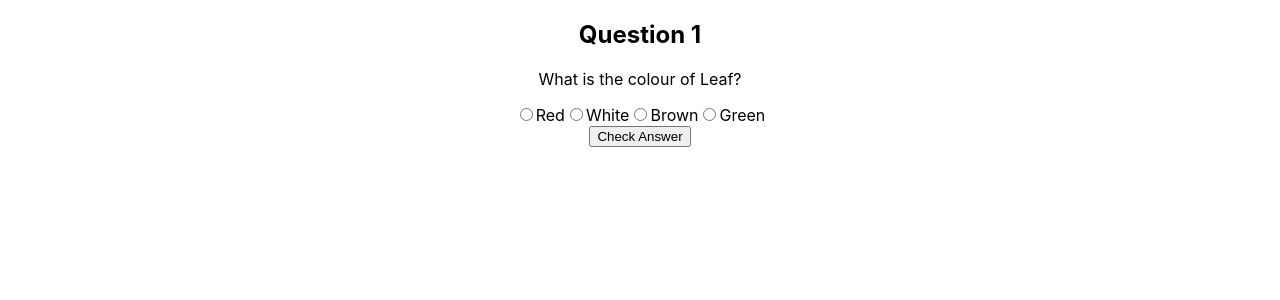
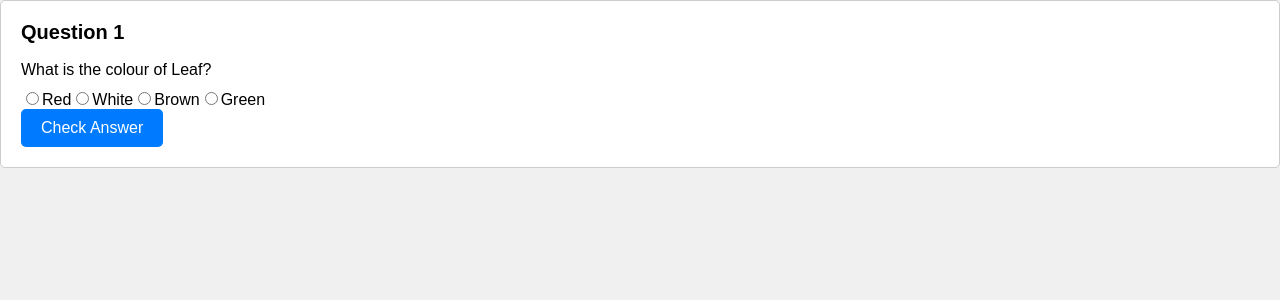
Before and after one commit to Shashan-k08/E_quiz-, a React (Create React App) app: page / in a window 1280 px wide. Shown: the top 300 px of the page. Built offline with nearby package versions, Linux system fonts and the light colour scheme.

Commit message:
css added

```diff
--- a/src/App.css
+++ b/src/App.css
@@ -1,38 +1,90 @@
-.App {
+/* styles.css */
+
+/* Global styles */
+body {
+  font-family: Arial, sans-serif;
+  margin: 0;
+  padding: 0;
+  background-color: #f0f0f0;
+}
+
+.container {
+  max-width: 800px;
+  margin: 0 auto;
+  padding: 20px;
+  background-color: #ffffff;
+  border-radius: 5px;
+  box-shadow: 0 0 10px rgba(0, 0, 0, 0.1);
+}
+
+/* Question and Result styles */
+.question-container {
+  background-color: #fff;
+  padding: 20px;
+  border: 1px solid #ccc;
+  border-radius: 5px;
+  margin-bottom: 20px;
+}
+
+.question-container h2 {
+  margin-top: 0;
+  font-size: 20px;
+}
+
+.question-container p {
+  font-size: 16px;
+  margin-bottom: 10px;
+}
+
+.question-container ul {
+  list-style: none;
+  padding: 0;
+}
+
+.question-container li {
+  margin-bottom: 10px;
+}
+
+.question-container label {
+  cursor: pointer;
+}
+
+.question-container button {
+  background-color: #007bff;
+  color: #fff;
+  border: none;
+  padding: 10px 20px;
+  font-size: 16px;
+  border-radius: 5px;
+  cursor: pointer;
+}
+
+/* Result styles */
+.result-container {
   text-align: center;
 }
 
-.App-logo {
-  height: 40vmin;
-  pointer-events: none;
+.result-container h2 {
+  font-size: 24px;
+  color: #007bff;
 }
 
-@media (prefers-reduced-motion: no-preference) {
-  .App-logo {
-    animation: App-logo-spin infinite 20s linear;
+.result-container p {
+  font-size: 18px;
+}
+
+/* Media Queries for Responsive Design */
+@media (max-width: 768px) {
+  .container {
+    padding: 10px;
+  }
+
+  .question-container {
+    padding: 10px;
+  }
+
+  .question-container button {
+    padding: 8px 16px;
+    font-size: 14px;
   }
 }
-
-.App-header {
-  background-color: #282c34;
-  min-height: 100vh;
-  display: flex;
-  flex-direction: column;
-  align-items: center;
-  justify-content: center;
-  font-size: calc(10px + 2vmin);
-  color: white;
-}
-
-.App-link {
-  color: #61dafb;
-}
-
-@keyframes App-logo-spin {
-  from {
-    transform: rotate(0deg);
-  }
-  to {
-    transform: rotate(360deg);
-  }
-}
--- a/src/App.js
+++ b/src/App.js
@@ -6,16 +6,19 @@ import Question2 from './component/Question2';
 import Result from './component/Result';
 
 function App() {
-  const [page, setPage] = useState(1); // Start with the first question
+  const [page, setPage] = useState(1);
   const [score, setScore] = useState(0);
 
   const handleNextPage = (isCorrect) => {
-    if (page === 1 && isCorrect) {
-      // Move to the second question if the first question is answered correctly
+    if (isCorrect) {
+      setScore(score + 1); // Increment the score if the answer is correct
+    }
+
+    // Move to the next question or display the result
+    if (page === 1) {
       setPage(2);
     } else {
-      setScore(isCorrect ? 1 : 0);
-      setPage(3); // Display result page
+      setPage(3);
     }
   };
 
```
